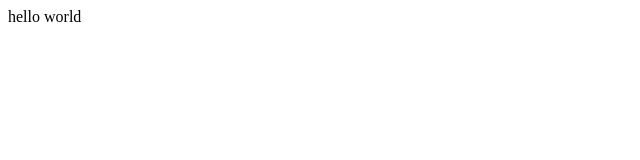
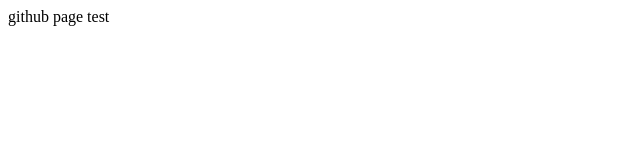
Before and after one commit to MissLoveWu/admin, a plain HTML site: page index.html in a window 1280 px wide. Shown: the full height of the page, 0-640 px from the left. Drawn offline with Linux system fonts and the light colour scheme.

Commit message:
change text

```diff
--- a/index.html
+++ b/index.html
@@ -5,6 +5,6 @@
     <title>test </title>
   </head>
   <body>
-      hello world
+      github page test
   </body>
 </html>
```
